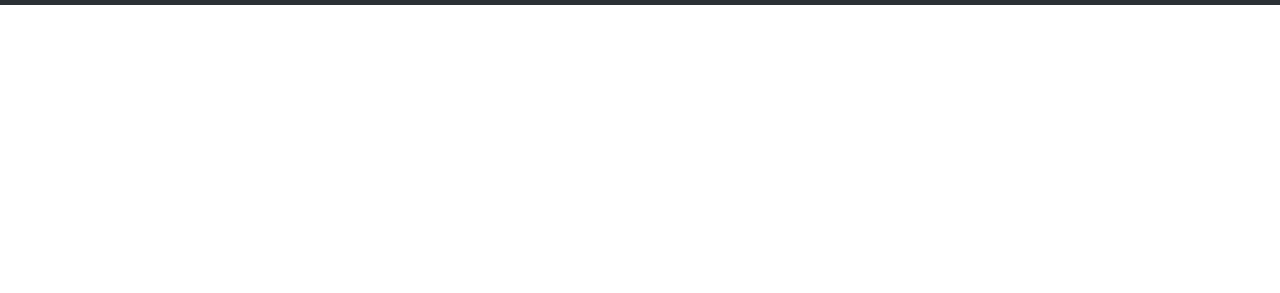
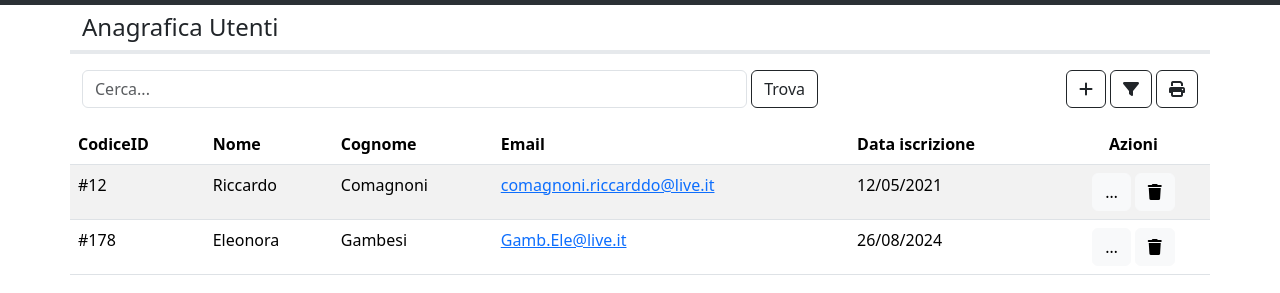
Before and after one commit to RSerli/Organizzatore-Libreria, a plain HTML site: page Anagrafica-Utenti.html in a window 1280 px wide. Shown: the part 81-374 px from the top of the page. Drawn offline with nearby package versions, Linux system fonts and the light colour scheme.

Commit message:
Anagrafic window added

```diff
--- a/Anagrafica-Utenti.html
+++ b/Anagrafica-Utenti.html
@@ -51,7 +51,106 @@
             </div>
         </nav>
     </header>
-
+    <main>
+        <section class="container mt-2">
+            <!-- header della pagina anagrafica utenti + Seèaratore -->
+            <div class="row">
+                <h4>Anagrafica Utenti</h4>
+                <hr class="border border-2 opacity-75">
+            </div>
+            <!-- Tabella con relativa barra degli strumenti-->
+            <div class="row gap-2">
+                <!-- Barra degli strumenti -->
+                <div class="col-12 col-md-8">
+                    <form class="d-flex gap-1" role="search">
+                        <input class="form-control" type="search" placeholder="Cerca..." aria-label="Search">
+                        <button class="btn btn-outline-dark" type="submit" name="Cerca-TabellaAnagrafica"
+                            id="Cerca-TabellaAnagrafica">
+                            Trova
+                        </button>
+                    </form>
+                </div>
+                <div class="col">
+                    <form class="d-flex gap-1 justify-content-end">
+                        <!-- pulsante aggiungi -->
+                        <button type="button" class="btn btn-outline-dark d-none d-md-inline" name="Add-Anagrafica">
+                            <i class="fa-solid fa-plus"></i>
+                        </button>
+                        <button type="button" class="btn btn-outline-dark d-inline d-md-none" name="Add-Anagrafica">
+                            <i class="fa-solid fa-plus"></i> Add...
+                        </button>
+                        <!-- pulsante filtro -->
+                        <button type="button" class="btn btn-outline-dark d-none d-md-inline" name="Fitro-Anagrafica">
+                            <i class="fa-solid fa-filter"></i>
+                        </button>
+                        <button type="button" class="btn btn-outline-dark d-inline d-md-none" name="Fitro-Anagrafica">
+                            <i class="fa-solid fa-filter"></i> Filtro...
+                        </button>
+                        <!-- pulsante stampa -->
+                        <button type="button" class="btn btn-outline-dark d-none d-md-inline" name="Stampa-Anagrafica">
+                            <i class="fa-solid fa-print"></i>
+                        </button>
+                        <button type="button" class="btn btn-outline-dark d-inline d-md-none" name="Stampa-Anagrafica">
+                            <i class="fa-solid fa-print"></i> Stampa
+                        </button>
+                    </form>
+                </div>
+                <!-- Tabella anagrafica -->
+                <table class="table table-hover table-striped mt-2">
+                    <thead>
+                        <tr>
+                            <th scope="col" class="d-none d-md-table-cell">CodiceID</th>
+                            <th scope="col" class="text-center text-md-start">Nome</th>
+                            <th scope="col" class="text-center text-md-start">Cognome</th>
+                            <th scope="col" class="d-none d-md-table-cell">Email</th>
+                            <th scope="col" class="d-none d-lg-table-cell">Data iscrizione</th>
+                            <th scope="col" class="text-center">Azioni</th>
+                        </tr>
+                    </thead>
+                    <tbody>
+                        <tr>
+                            <td scope="col" class="d-none d-md-table-cell">#12</td>
+                            <td scope="col" class="text-center text-md-start">Riccardo</td>
+                            <td scope="col" class="text-center text-md-start">Comagnoni</td>
+                            <td scope="col" class="d-none d-md-table-cell">
+                                <a href="#">comagnoni.riccarddo@live.it</a>
+                            </td>
+                            <td scope="col" class="d-none d-lg-table-cell">12/05/2021</td>
+                            <td scope="col" class="text-center">
+                                <div class="d-flex justify-content-center gap-1">
+                                    <a class="btn btn-light">
+                                        &hellip;
+                                    </a>
+                                    <a class="btn btn-light d-none d-md-inline">
+                                        <i class="fa-solid fa-trash"></i>
+                                    </a>
+                                </div>
+                            </td>
+                        </tr>
+                        <tr>
+                            <td scope="col" class="d-none d-md-table-cell">#178</td>
+                            <td scope="col" class="text-center text-md-start">Eleonora</td>
+                            <td scope="col" class="text-center text-md-start">Gambesi</td>
+                            <td scope="col" class="d-none d-md-table-cell">
+                                <a href="#">Gamb.Ele@live.it</a>
+                            </td>
+                            <td scope="col" class="d-none d-lg-table-cell">26/08/2024</td>
+                            <td scope="col" class="text-center">
+                                <div class="d-flex justify-content-center gap-1">
+                                    <a class="btn btn-light">
+                                        &hellip;
+                                    </a>
+                                    <a class="btn btn-light d-none d-md-inline">
+                                        <i class="fa-solid fa-trash"></i>
+                                    </a>
+                                </div>
+                            </td>
+                        </tr>
+                    </tbody>
+                </table>
+            </div>
+        </section>
+    </main>
     <!-- Link JS Bottstrap -->
     <script src="https://cdn.jsdelivr.net/npm/bootstrap@5.3.5/dist/js/bootstrap.bundle.min.js"
         integrity="sha384-k6d4wzSIapyDyv1kpU366/PK5hCdSbCRGRCMv+eplOQJWyd1fbcAu9OCUj5zNLiq"
```
